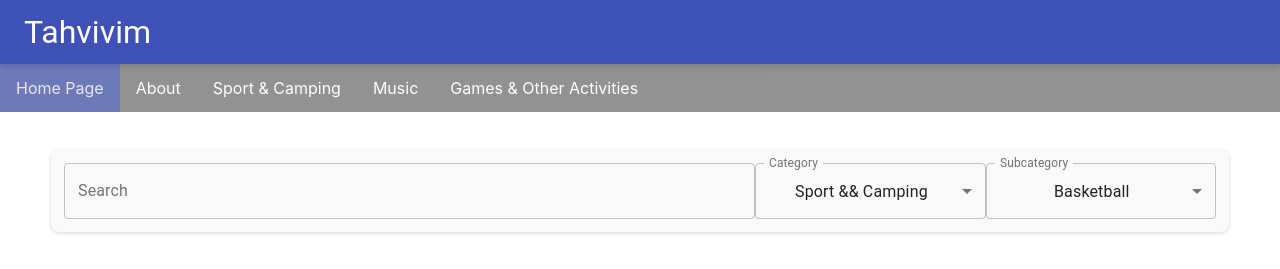
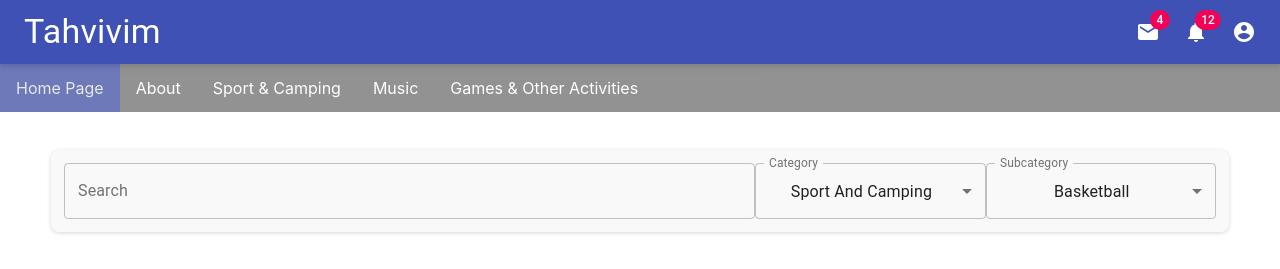
Before and after one commit to AronovSergey/Tahvivim, a React (Create React App) app in the folder client/: page / in a window 1280 px wide. Shown: the top 269 px of the page. Built offline with nearby package versions, Linux system fonts and the light colour scheme.

Commit message:
added a menu section

```diff
--- a/client/package.json
+++ b/client/package.json
@@ -10,12 +10,14 @@
     "@testing-library/react": "^11.2.6",
     "@testing-library/user-event": "^12.8.3",
     "@types/jest": "^26.0.23",
+    "@types/material-ui": "^0.21.8",
     "@types/node": "^12.20.11",
     "@types/react": "^17.0.4",
     "@types/react-dom": "^17.0.3",
     "@types/react-redux": "^7.1.16",
     "@types/react-router": "^5.1.13",
     "@types/react-router-dom": "^5.1.7",
+    "@types/react-tap-event-plugin": "^0.0.30",
     "@types/redux": "^3.6.0",
     "@types/redux-thunk": "^2.1.0",
     "axios": "^0.21.1",
--- a/client/src/components/header/Header.tsx
+++ b/client/src/components/header/Header.tsx
@@ -1,42 +1,122 @@
-import { useHistory } from "react-router-dom";
+import React, { useState } from "react";
+// Components
+import Title from "./HeaderTitle";
+import HeaderProfileMenu from "./HeaderProfileMenu";
+import HeaderMobileMenu from "./HeaderMobileMenu";
+import { Mails, Notifications } from "./HeaderIcons";
+
+// MUI Stuff
 import { makeStyles } from "@material-ui/core/styles";
 import AppBar from "@material-ui/core/AppBar";
 import Toolbar from "@material-ui/core/Toolbar";
-import Typography from "@material-ui/core/Typography";
+import IconButton from "@material-ui/core/IconButton";
+import AccountCircle from "@material-ui/icons/AccountCircle";
+import MoreIcon from "@material-ui/icons/MoreVert";
 
 const useStyles = makeStyles((theme) => ({
-	root: {
+	grow: {
 		flexGrow: 1,
 	},
-	title: {
-		flexGrow: 1,
+	menuButton: {
+		marginRight: theme.spacing(2),
+	},
+	sectionDesktop: {
 		display: "none",
-		[theme.breakpoints.up("sm")]: {
-			display: "block",
+		[theme.breakpoints.up("md")]: {
+			display: "flex",
 		},
-		cursor: "pointer",
-		fontSize: "32px",
+	},
+	sectionMobile: {
+		display: "flex",
+		[theme.breakpoints.up("md")]: {
+			display: "none",
+		},
 	},
 }));
 
 const Header = () => {
 	const classes = useStyles();
-	const history = useHistory();
+	const numberOfEmails: number = 4;
+	const numberOfNotifications: number = 12;
+
+	// ************ Mobile Menu Section *************
+	const [
+		mobileMoreAnchorEl,
+		setMobileMoreAnchorEl,
+	] = useState<Element | null>(null);
+	const isMobileMenuOpen = Boolean(mobileMoreAnchorEl);
+	const mobileMenuId = "primary-search-account-menu-mobile";
+	const handleMobileMenuOpen = (event: React.MouseEvent<{}>) => {
+		setMobileMoreAnchorEl(event.currentTarget as Element);
+	};
+	const handleMobileMenuClose = () => {
+		setMobileMoreAnchorEl(null);
+	};
+
+	// ************ Desktop Menu Section ************
+	const [anchorEl, setAnchorEl] = useState<Element | null>(null);
+	const isMenuOpen = Boolean(anchorEl);
+	const menuId = "primary-search-account-menu";
+	const handleMenuClose = () => {
+		setAnchorEl(null);
+		handleMobileMenuClose();
+	};
+
+	// ************ Profile Menu Section ************
+	const handleProfileMenuOpen = (event: React.MouseEvent<{}>) => {
+		setAnchorEl(event.currentTarget as Element);
+	};
 
 	return (
-		<div className={classes.root}>
+		<div className={classes.grow}>
 			<AppBar position="static">
 				<Toolbar>
-					<Typography
-						className={classes.title}
-						variant="h5"
-						noWrap
-						onClick={() => history.push("/")}
-					>
-						Tahvivim
-					</Typography>
+					<Title />
+					<div className={classes.grow} />
+					<Mails number={numberOfEmails} />
+					<Notifications number={12} />
+
+					<div className={classes.sectionDesktop}>
+						<IconButton
+							edge="end"
+							aria-label="account of current user"
+							aria-controls={menuId}
+							aria-haspopup="true"
+							onClick={handleProfileMenuOpen}
+							color="inherit"
+						>
+							<AccountCircle />
+						</IconButton>
+					</div>
+
+					<div className={classes.sectionMobile}>
+						<IconButton
+							aria-label="show more"
+							aria-controls={mobileMenuId}
+							aria-haspopup="true"
+							onClick={handleMobileMenuOpen}
+							color="inherit"
+						>
+							<MoreIcon />
+						</IconButton>
+					</div>
 				</Toolbar>
 			</AppBar>
+			<HeaderMobileMenu
+				mobileMoreAnchorEl={mobileMoreAnchorEl}
+				mobileMenuId={mobileMenuId}
+				isMobileMenuOpen={isMobileMenuOpen}
+				handleMobileMenuClose={handleMobileMenuClose}
+				handleProfileMenuOpen={handleProfileMenuOpen}
+				numberOfEmails={numberOfEmails}
+				numberOfNotifications={numberOfNotifications}
+			/>
+			<HeaderProfileMenu
+				anchorEl={anchorEl}
+				menuId={menuId}
+				isMenuOpen={isMenuOpen}
+				handleMenuClose={handleMenuClose}
+			/>
 		</div>
 	);
 };
--- /dev/null
+++ b/client/src/components/header/HeaderIcons.tsx
@@ -0,0 +1,39 @@
+import React from "react";
+import IconButton from "@material-ui/core/IconButton";
+import Badge from "@material-ui/core/Badge";
+import MailIcon from "@material-ui/icons/Mail";
+import AccountCircle from "@material-ui/icons/AccountCircle";
+import NotificationsIcon from "@material-ui/icons/Notifications";
+
+export const Mails: React.FC<{ number: number }> = ({ number }) => {
+	return (
+		<IconButton aria-label="show 2 new mails" color="inherit">
+			<Badge badgeContent={number} color="secondary">
+				<MailIcon />
+			</Badge>
+		</IconButton>
+	);
+};
+
+export const Notifications: React.FC<{ number: number }> = ({ number }) => {
+	return (
+		<IconButton aria-label="show 2 new mails" color="inherit">
+			<Badge badgeContent={number} color="secondary">
+				<NotificationsIcon />
+			</Badge>
+		</IconButton>
+	);
+};
+
+export const Account = () => {
+	return (
+		<IconButton
+			aria-label="account of current user"
+			aria-controls="primary-search-account-menu"
+			aria-haspopup="true"
+			color="inherit"
+		>
+			<AccountCircle />
+		</IconButton>
+	);
+};
--- /dev/null
+++ b/client/src/components/header/HeaderMobileMenu.tsx
@@ -0,0 +1,51 @@
+import React from "react";
+import Menu from "@material-ui/core/Menu";
+import MenuItem from "@material-ui/core/MenuItem";
+import { Mails, Notifications, Account } from "./HeaderIcons";
+
+interface Props {
+	mobileMoreAnchorEl: Element | null;
+	mobileMenuId: string;
+	isMobileMenuOpen: boolean;
+	handleMobileMenuClose: () => void;
+	handleProfileMenuOpen: (event: React.MouseEvent<{}>) => void;
+	numberOfEmails: number;
+	numberOfNotifications: number;
+}
+
+const HeaderDesktopMenu: React.FC<Props> = ({
+	mobileMoreAnchorEl,
+	mobileMenuId,
+	isMobileMenuOpen,
+	handleMobileMenuClose,
+	handleProfileMenuOpen,
+	numberOfEmails,
+	numberOfNotifications,
+}) => {
+	return (
+		<Menu
+			anchorEl={mobileMoreAnchorEl}
+			anchorOrigin={{ vertical: "top", horizontal: "right" }}
+			id={mobileMenuId}
+			keepMounted
+			transformOrigin={{ vertical: "top", horizontal: "right" }}
+			open={isMobileMenuOpen}
+			onClose={handleMobileMenuClose}
+		>
+			<MenuItem>
+				<Mails number={numberOfEmails} />
+				<p>Messages</p>
+			</MenuItem>
+			<MenuItem>
+				<Notifications number={numberOfNotifications} />
+				<p>Notifications</p>
+			</MenuItem>
+			<MenuItem onClick={handleProfileMenuOpen}>
+				<Account />
+				<p>Profile</p>
+			</MenuItem>
+		</Menu>
+	);
+};
+
+export default HeaderDesktopMenu;
--- /dev/null
+++ b/client/src/components/header/HeaderProfileMenu.tsx
@@ -0,0 +1,34 @@
+import React from "react";
+import Menu from "@material-ui/core/Menu";
+import MenuItem from "@material-ui/core/MenuItem";
+
+interface Props {
+	anchorEl: Element | null;
+	menuId: string;
+	isMenuOpen: boolean;
+	handleMenuClose: () => void;
+}
+
+const HeaderProfileMenu: React.FC<Props> = ({
+	anchorEl,
+	isMenuOpen,
+	handleMenuClose,
+	menuId,
+}) => {
+	return (
+		<Menu
+			anchorEl={anchorEl}
+			anchorOrigin={{ vertical: "top", horizontal: "right" }}
+			id={menuId}
+			keepMounted
+			transformOrigin={{ vertical: "top", horizontal: "right" }}
+			open={isMenuOpen}
+			onClose={handleMenuClose}
+		>
+			<MenuItem onClick={handleMenuClose}>Profile</MenuItem>
+			<MenuItem onClick={handleMenuClose}>My account</MenuItem>
+		</Menu>
+	);
+};
+
+export default HeaderProfileMenu;
--- /dev/null
+++ b/client/src/components/header/HeaderTitle.tsx
@@ -0,0 +1,31 @@
+import React from "react";
+import { makeStyles } from "@material-ui/core/styles";
+import { useHistory } from "react-router-dom";
+import Typography from "@material-ui/core/Typography";
+
+const useStyles = makeStyles((theme) => ({
+	title: {
+		display: "none",
+		[theme.breakpoints.up("sm")]: {
+			display: "block",
+		},
+	},
+}));
+
+const HeaderTitle = () => {
+	const classes = useStyles();
+	const history = useHistory();
+
+	return (
+		<Typography
+			className={classes.title}
+			variant="h4"
+			noWrap
+			onClick={() => history.push("/")}
+		>
+			Tahvivim
+		</Typography>
+	);
+};
+
+export default HeaderTitle;
--- a/client/src/components/searchbar/Searchbar.tsx
+++ b/client/src/components/searchbar/Searchbar.tsx
@@ -10,7 +10,7 @@ type categoriesType = {
 };
 
 const categories: categoriesType = {
-	"Sport && Camping": [
+	"Sport And Camping": [
 		"Basketball",
 		"Camping",
 		"Cycling",
@@ -36,7 +36,7 @@ const categories: categoriesType = {
 
 const Searchbar = () => {
 	const [value, setValue] = useState<string>("");
-	const [category, setCategory] = useState<string>("Sport && Camping");
+	const [category, setCategory] = useState<string>("Sport And Camping");
 	const [subcategory, setSubcategory] = useState<string>("Basketball");
 	const history = useHistory();
 
--- a/client/src/pages/Main/Main.css
+++ b/client/src/pages/Main/Main.css
@@ -8,7 +8,7 @@
 	justify-content: flex-end;
 	box-shadow: rgba(0, 0, 0, 0.24) 0px 3px 8px;
 	cursor: pointer;
-	opacity: 0.85;
+	opacity: 0.9;
 }
 
 .background:hover {
```
Also changed, not shown: 1 other file (tests, documents, lock files or other folders).
